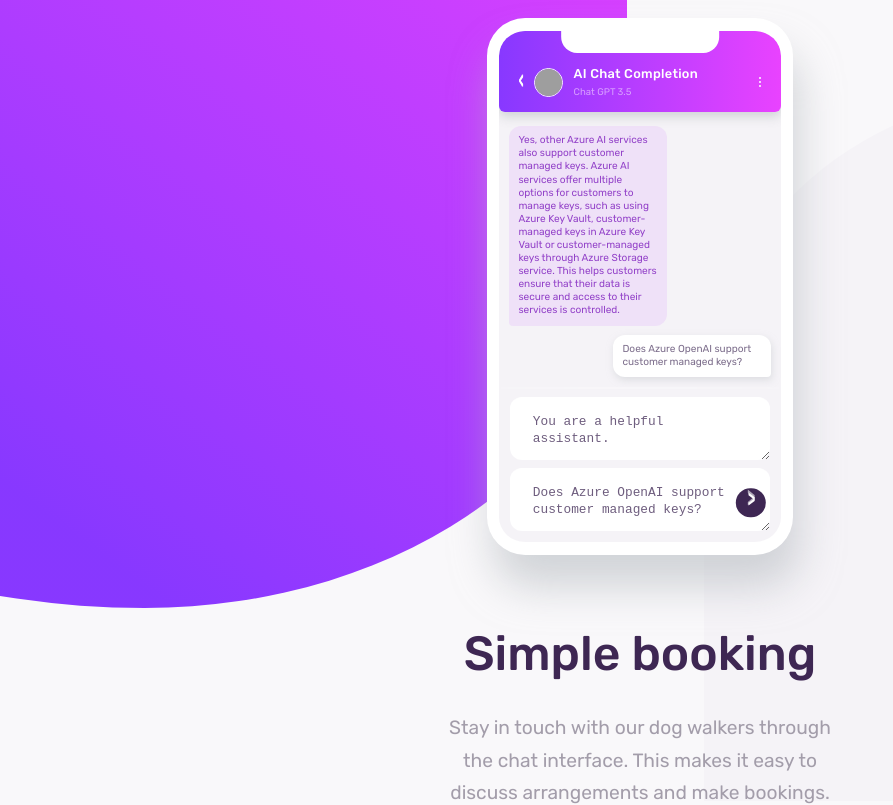
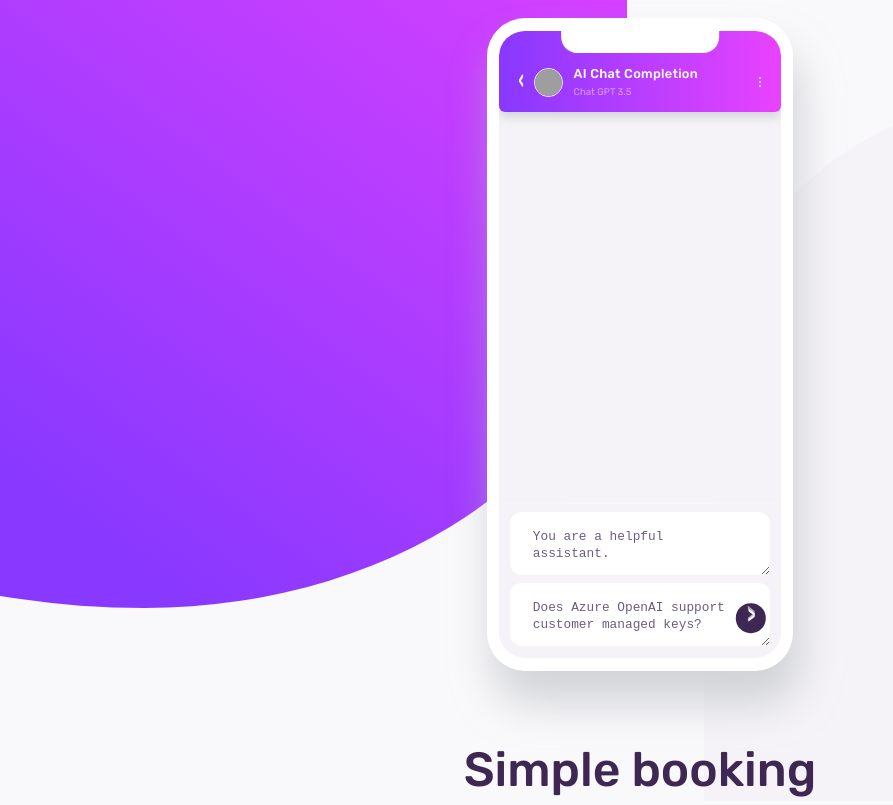
Before and after one commit to Rami24t/Azure-OpenAI-Chat-Completion-Web-App, a React (Create React App) app in the folder azure-open-ai-chat-completion/: page / in a window 1280 px wide. Shown: the top 805 px of the page, without its empty margins (0-893 px from the left). Built offline with nearby package versions, Linux system fonts and the light colour scheme; grey boxes are pictures that could not be loaded.

Commit message:
develop UI and logic using Context & sim-response

```diff
--- a/azure-open-ai-chat-completion/src/App.js
+++ b/azure-open-ai-chat-completion/src/App.js
@@ -1,16 +1,41 @@
-import Inputs from "./components/Inputs";
-import ChatMessages from "./components/ChatMessages";
-import "./App.css";
+import { useContext } from "react";
+import { Context } from "./components/Context";
 import { PhoneHeader } from "./components/PhoneHeader";
 import { Paragraph } from "./components/Paragraph";
+import ChatMessages from "./components/ChatMessages";
+import Inputs from "./components/Inputs";
 import { Footer } from "./components/Footer";
+import { RESPONSE_SIMULATION } from "./RESPONSE_SIMULATION";
+import "./App.css";
 
 function App() {
+  const { dispatch } = useContext(Context);
 
   async function sendQuery(systemMessage, userPrompt) {
-    setTimeout(() => {
-      alert(`sendQuery \n${systemMessage} \n${userPrompt}`);
-    }, 500);
+    if (!userPrompt) return;
+    console.log(`sendQuery \n${systemMessage} \n${userPrompt}`);
+
+    dispatch({
+      type: "SEND_MESSAGE_SUCCESS",
+      payload: {
+        text: userPrompt,
+        type: "sent",
+        date: new Date(),
+      },
+    });
+    const response = await new Promise((resolve, reject) => {
+      setTimeout(() => {
+        resolve(RESPONSE_SIMULATION);
+      }, 700);
+    });
+    dispatch({
+      type: "RECEIVE_MESSAGE_SUCCESS",
+      payload: {
+        text: response.choices[0].message.content,
+        type: "received",
+        date: new Date(response.created * 1000),
+      },
+    });
   }
 
   return (
--- a/azure-open-ai-chat-completion/src/components/ChatMessages.js
+++ b/azure-open-ai-chat-completion/src/components/ChatMessages.js
@@ -1,8 +1,43 @@
-import React from 'react'
+import React, { useContext } from "react";
+import { Context } from "./Context";
 
 const ChatMessages = () => {
+  const { state } = useContext(Context);
+  const { chatHistory } = state;
+
   return (
-    <div>              {/* <div className="grey-chat">
+    <div className="chat-messages">
+      {chatHistory.map((message, index) => {
+        return (
+          <p
+            key={index}
+            className={`${
+              message.type === "sent" ? "white-chat sent" : "grey-chat received"
+            }`}
+          >
+            {message.text}
+          </p>
+        );
+      })}
+      {/* <p className="grey-chat received">
+        Yes, other Azure AI services also support customer managed keys. Azure
+        AI services offer multiple options for customers to manage keys, such as
+        using Azure Key Vault, customer-managed keys in Azure Key Vault or
+        customer-managed keys through Azure Storage service. This helps
+        customers ensure that their data is secure and access to their services
+        is controlled.
+      </p>
+      <p className="white-chat sent">
+        Does Azure OpenAI support customer managed keys?
+      </p> */}
+      {/* <div className="grey-chat">
+        <p className="typing-dots">
+          <div className="typing typing-1"></div>
+          <div className="typing typing-2"></div>
+          <div className="typing typing-3"></div>
+        </p>
+      </div> */}
+      {/* <div className="grey-chat">
     <div className="typing-dots">
       <div className="typing typing-1"></div>
       <div className="typing typing-2"></div>
@@ -55,24 +90,6 @@
     </p>
   </div> */}
       {/* <p className="white-chat sent">Can you make it?</p> */}
-  <div className="grey-chat">
-    <p className="typing-dots">
-      <div className="typing typing-1"></div>
-      <div className="typing typing-2"></div>
-      <div className="typing typing-3"></div>
-    </p>
-  </div>
-  <p className="grey-chat received">
-    Yes, other Azure AI services also support customer managed keys.
-    Azure AI services offer multiple options for customers to manage
-    keys, such as using Azure Key Vault, customer-managed keys in
-    Azure Key Vault or customer-managed keys through Azure Storage
-    service. This helps customers ensure that their data is secure
-    and access to their services is controlled.
-  </p>
-  <p className="white-chat sent">
-  Does Azure OpenAI support customer managed keys?
-  </p>
       {/* <label for="op30m" className="option received">
 <input type="radio" name="option" id="op30m" />
 <label for="op30m">30 minute walk </label>
@@ -82,8 +99,9 @@
 <input type="radio" name="option" id="op1h" />
 <label for="op1h">1 hour walk </label>
 <p>$49</p>
-</label> */}</div>
-  )
-}
+</label> */}
+    </div>
+  );
+};
 
-export default ChatMessages
+export default ChatMessages;
```
Lines whose indentation alone changed are shown as unchanged.
